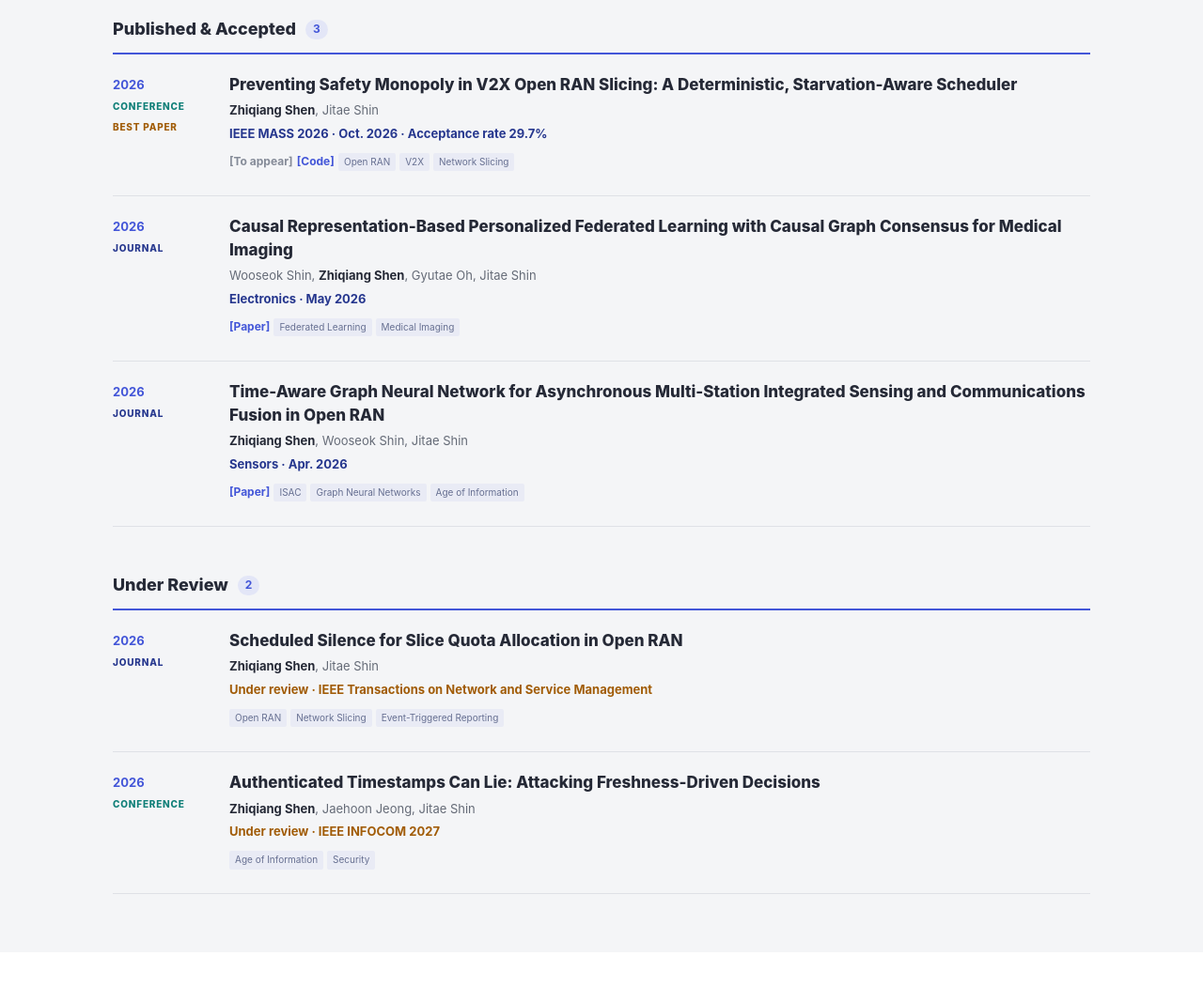
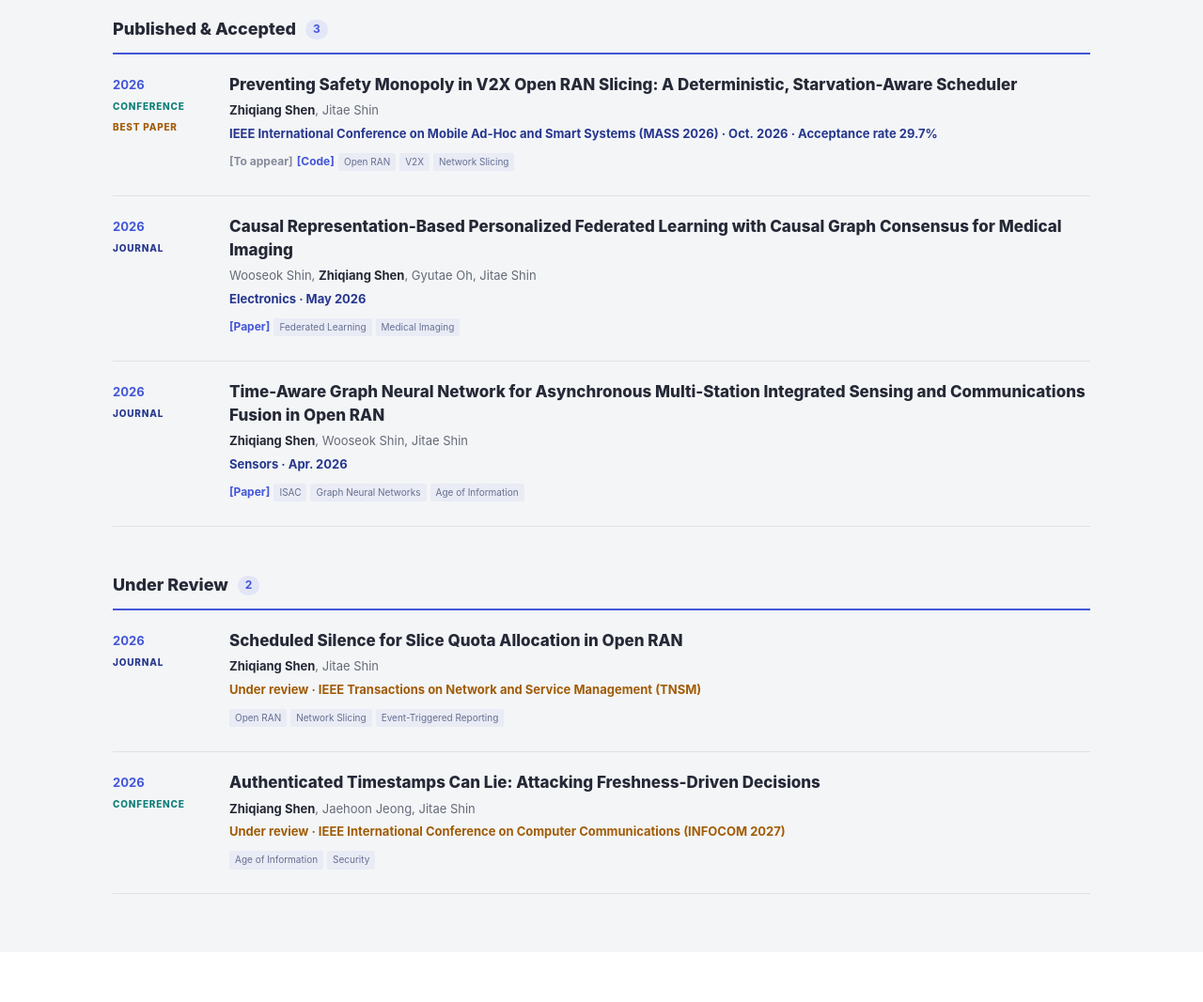
Before and after one commit to 00-Shen/00-shen.github.io, a plain HTML site: page index.html in a window 1280 px wide. Shown: the part 1140-2207 px from the top of the page at 94% size. Drawn offline with Linux system fonts and the light colour scheme; a web font is replaced by a local one.

Commit message:
Write IEEE venues as full name followed by the acronym
Co-Authored-By: Claude Opus 5.5 <noreply@anthropic.com>

```diff
--- a/index.html
+++ b/index.html
@@ -69,7 +69,7 @@
           <h3 class="subheading">Published &amp; Accepted <span class="pub-count">3</span></h3>
           <ol class="publication-list">
             <!-- Newest first. Badge class = journal | conference; award badge = pub-type award -->
-            <li><div class="pub-meta"><span class="pub-year">2026</span><span class="pub-type conference">Conference</span><span class="pub-type award" title="Best Paper Award">Best Paper</span></div><div><h3>Preventing Safety Monopoly in V2X Open RAN Slicing: A Deterministic, Starvation-Aware Scheduler</h3><p class="authors"><strong>Zhiqiang Shen</strong>, Jitae Shin</p><p class="venue">IEEE MASS 2026 · Oct. 2026 · Acceptance rate 29.7%</p><span class="paper-link is-pending" title="Paper link coming soon">[To appear]</span> <a class="paper-link" href="https://github.com/00-Shen/sa_daoi_public" target="_blank" rel="noreferrer">[Code]</a> <span class="label">Open RAN</span><span class="label">V2X</span><span class="label">Network Slicing</span></div></li>
+            <li><div class="pub-meta"><span class="pub-year">2026</span><span class="pub-type conference">Conference</span><span class="pub-type award" title="Best Paper Award">Best Paper</span></div><div><h3>Preventing Safety Monopoly in V2X Open RAN Slicing: A Deterministic, Starvation-Aware Scheduler</h3><p class="authors"><strong>Zhiqiang Shen</strong>, Jitae Shin</p><p class="venue">IEEE International Conference on Mobile Ad-Hoc and Smart Systems (MASS&nbsp;2026) · Oct.&nbsp;2026 · Acceptance&nbsp;rate&nbsp;29.7%</p><span class="paper-link is-pending" title="Paper link coming soon">[To appear]</span> <a class="paper-link" href="https://github.com/00-Shen/sa_daoi_public" target="_blank" rel="noreferrer">[Code]</a> <span class="label">Open RAN</span><span class="label">V2X</span><span class="label">Network Slicing</span></div></li>
             <li><div class="pub-meta"><span class="pub-year">2026</span><span class="pub-type journal">Journal</span></div><div><h3><a href="https://doi.org/10.3390/electronics15101983" target="_blank" rel="noreferrer">Causal Representation-Based Personalized Federated Learning with Causal Graph Consensus for Medical Imaging</a></h3><p class="authors">Wooseok Shin, <strong>Zhiqiang Shen</strong>, Gyutae Oh, Jitae Shin</p><p class="venue">Electronics · May 2026</p><a class="paper-link" href="https://doi.org/10.3390/electronics15101983" target="_blank" rel="noreferrer">[Paper]</a> <span class="label">Federated Learning</span><span class="label">Medical Imaging</span></div></li>
             <li><div class="pub-meta"><span class="pub-year">2026</span><span class="pub-type journal">Journal</span></div><div><h3><a href="https://doi.org/10.3390/s26082376" target="_blank" rel="noreferrer">Time-Aware Graph Neural Network for Asynchronous Multi-Station Integrated Sensing and Communications Fusion in Open RAN</a></h3><p class="authors"><strong>Zhiqiang Shen</strong>, Wooseok Shin, Jitae Shin</p><p class="venue">Sensors · Apr. 2026</p><a class="paper-link" href="https://doi.org/10.3390/s26082376" target="_blank" rel="noreferrer">[Paper]</a> <span class="label">ISAC</span><span class="label">Graph Neural Networks</span><span class="label">Age of Information</span></div></li>
           </ol>
@@ -77,10 +77,10 @@
 
         <div class="pub-group">
           <h3 class="subheading">Under Review <span class="pub-count">2</span></h3>
-          <!-- Under review: journals by full name, conferences by acronym (USER 11-09) -->
+          <!-- IEEE venues: official full name + (acronym), same as the reviewer list (USER 11-24; replaces the 11-09 acronym rule) -->
           <ol class="publication-list">
-            <li><div class="pub-meta"><span class="pub-year">2026</span><span class="pub-type journal">Journal</span></div><div><h3>Scheduled Silence for Slice Quota Allocation in Open RAN</h3><p class="authors"><strong>Zhiqiang Shen</strong>, Jitae Shin</p><p class="venue pending">Under review · IEEE Transactions on Network and Service Management</p><span class="label">Open RAN</span><span class="label">Network Slicing</span><span class="label">Event-Triggered Reporting</span></div></li>
-            <li><div class="pub-meta"><span class="pub-year">2026</span><span class="pub-type conference">Conference</span></div><div><h3>Authenticated Timestamps Can Lie: Attacking Freshness-Driven Decisions</h3><p class="authors"><strong>Zhiqiang Shen</strong>, Jaehoon Jeong, Jitae Shin</p><p class="venue pending">Under review · IEEE INFOCOM 2027</p><span class="label">Age of Information</span><span class="label">Security</span></div></li>
+            <li><div class="pub-meta"><span class="pub-year">2026</span><span class="pub-type journal">Journal</span></div><div><h3>Scheduled Silence for Slice Quota Allocation in Open RAN</h3><p class="authors"><strong>Zhiqiang Shen</strong>, Jitae Shin</p><p class="venue pending">Under review · IEEE Transactions on Network and Service Management (TNSM)</p><span class="label">Open RAN</span><span class="label">Network Slicing</span><span class="label">Event-Triggered Reporting</span></div></li>
+            <li><div class="pub-meta"><span class="pub-year">2026</span><span class="pub-type conference">Conference</span></div><div><h3>Authenticated Timestamps Can Lie: Attacking Freshness-Driven Decisions</h3><p class="authors"><strong>Zhiqiang Shen</strong>, Jaehoon Jeong, Jitae Shin</p><p class="venue pending">Under review · IEEE International Conference on Computer Communications (INFOCOM 2027)</p><span class="label">Age of Information</span><span class="label">Security</span></div></li>
           </ol>
         </div>
       </div>
```
